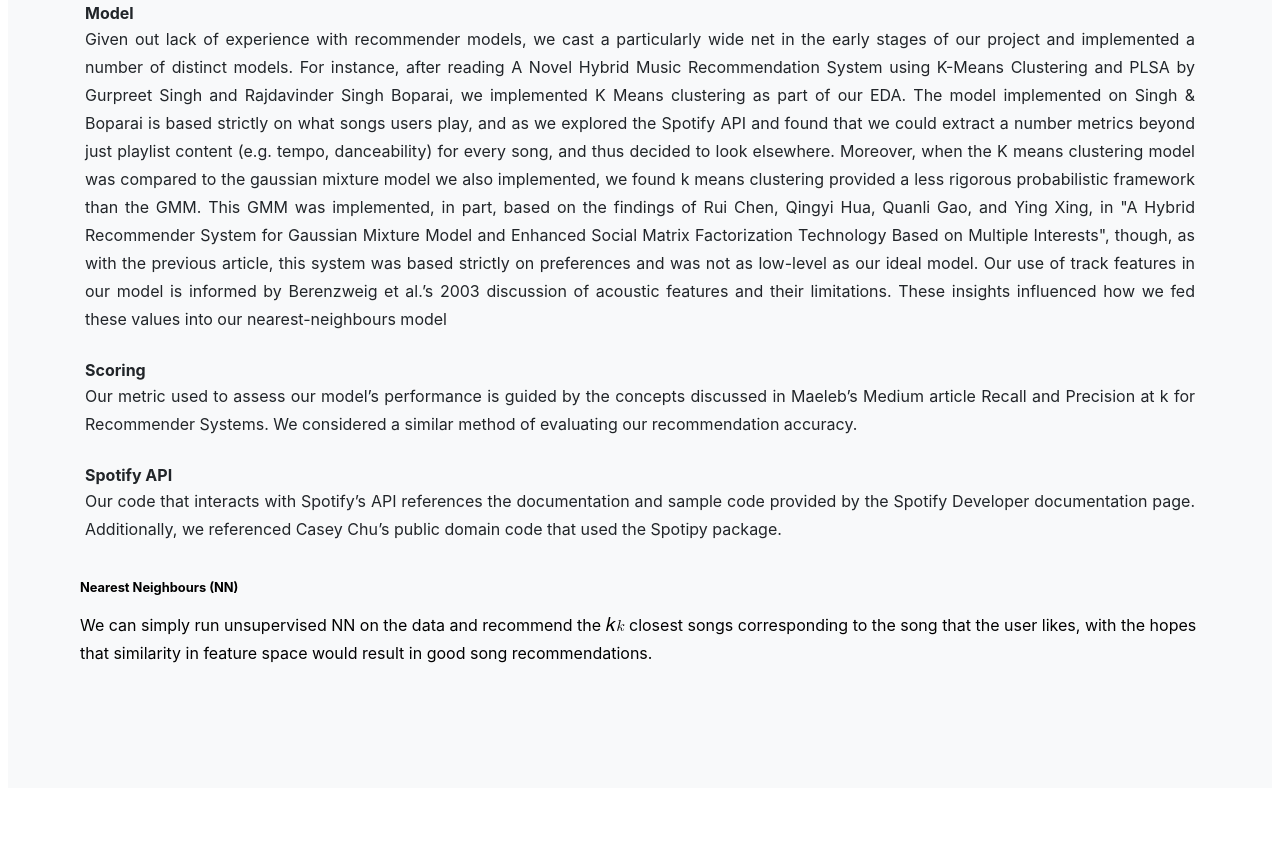
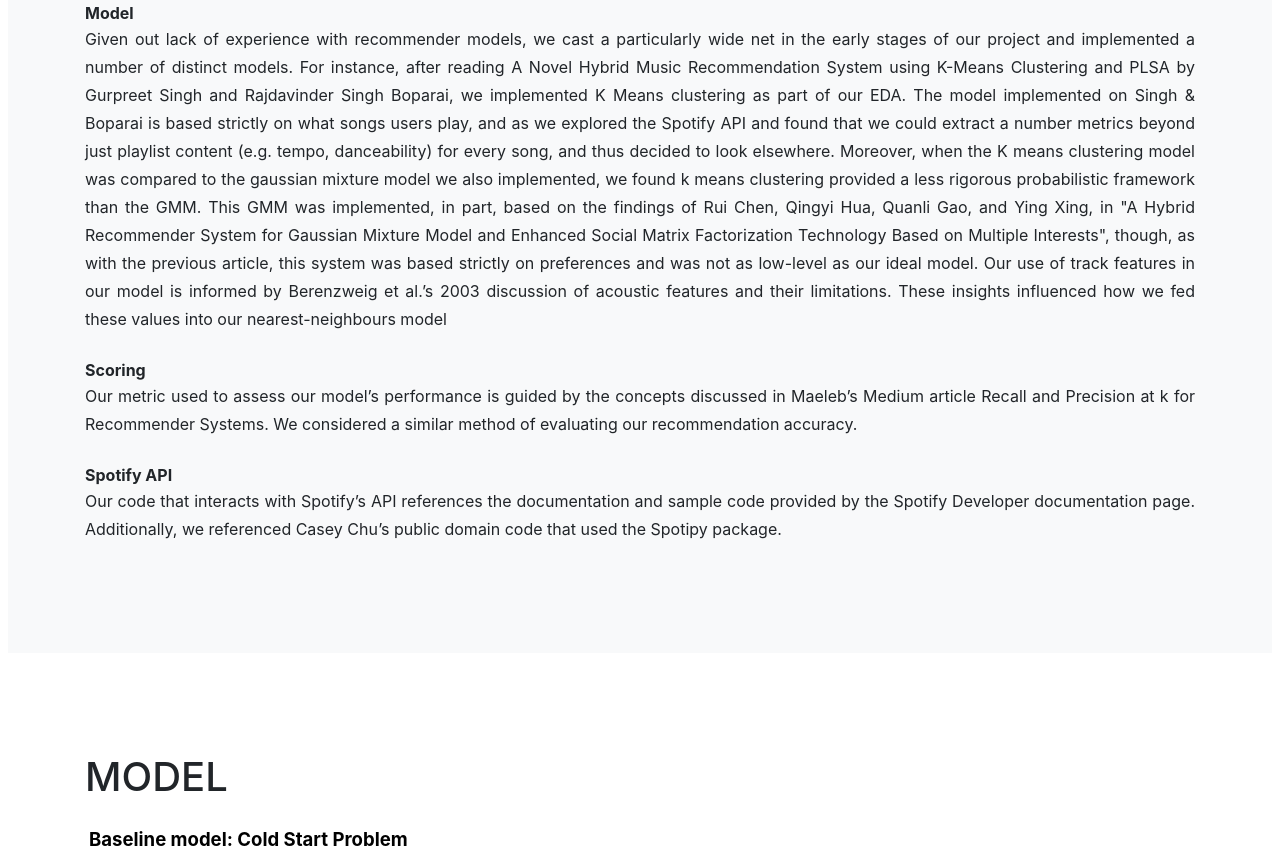
Before and after one commit to suton5/recsys137, a website with bundled scripts: page index.html in a window 1280 px wide. Shown: the part 6900-7762 px from the top of the page. Built offline with nearby package versions, Linux system fonts and the light colour scheme; a web font is replaced by a local one.

Commit message:
REmoving duplicate section

```diff
--- a/index.html
+++ b/index.html
@@ -388,38 +388,7 @@
 
                 </p>
             </div>
-            <div class="cell">
-                <div class="prompt input_prompt">
-                </div>
-                <div class="inner_cell">
-                    <div class="text_cell_render border-box-sizing rendered_html">
-                        <h3 id="Nearest-Neighbours-(NN)">Nearest Neighbours (NN)<a class="anchor-link"
-                                                                                   href="#Nearest-Neighbours-(NN)">¶</a>
-                        </h3>
-                        <p>We can simply run unsupervised NN on the data and recommend the <span class="MathJax_Preview"
-                                                                                                 style="color: inherit;"></span><span
-                                class="MathJax" id="MathJax-Element-11-Frame" tabindex="0"
-                                data-mathml="<math xmlns=&quot;http://www.w3.org/1998/Math/MathML&quot;><mi>k</mi></math>"
-                                role="presentation" style="position: relative;"><nobr aria-hidden="true"><span
-                                class="math" id="MathJax-Span-106" style="width: 0.658em; display: inline-block;"><span
-                                style="display: inline-block; position: relative; width: 0.539em; height: 0px; font-size: 120%;"><span
-                                style="position: absolute; clip: rect(1.729em, 1000.54em, 2.741em, -999.997em); top: -2.557em; left: 0em;"><span
-                                class="mrow" id="MathJax-Span-107"><span class="mi" id="MathJax-Span-108"
-                                                                         style="font-family: STIXGeneral-Italic;">𝑘</span></span><span
-                                style="display: inline-block; width: 0px; height: 2.562em;"></span></span></span><span
-                                style="display: inline-block; overflow: hidden; vertical-align: -0.068em; border-left: 0px solid; width: 0px; height: 0.932em;"></span></span></nobr><span
-                                class="MJX_Assistive_MathML" role="presentation"><math
-                                xmlns="http://www.w3.org/1998/Math/MathML"><mi>k</mi></math></span></span>
-                            <script type="math/tex" id="MathJax-Element-11">k</script>
-                            closest songs corresponding to the song that the user likes, with the hopes that similarity
-                            in feature space would result in good song recommendations.
-                        </p>
 
-                    </div>
-                </div>
-            </div>
-        </div>
-        <div class="row">
         </div>
     </div>
 </section>
```
